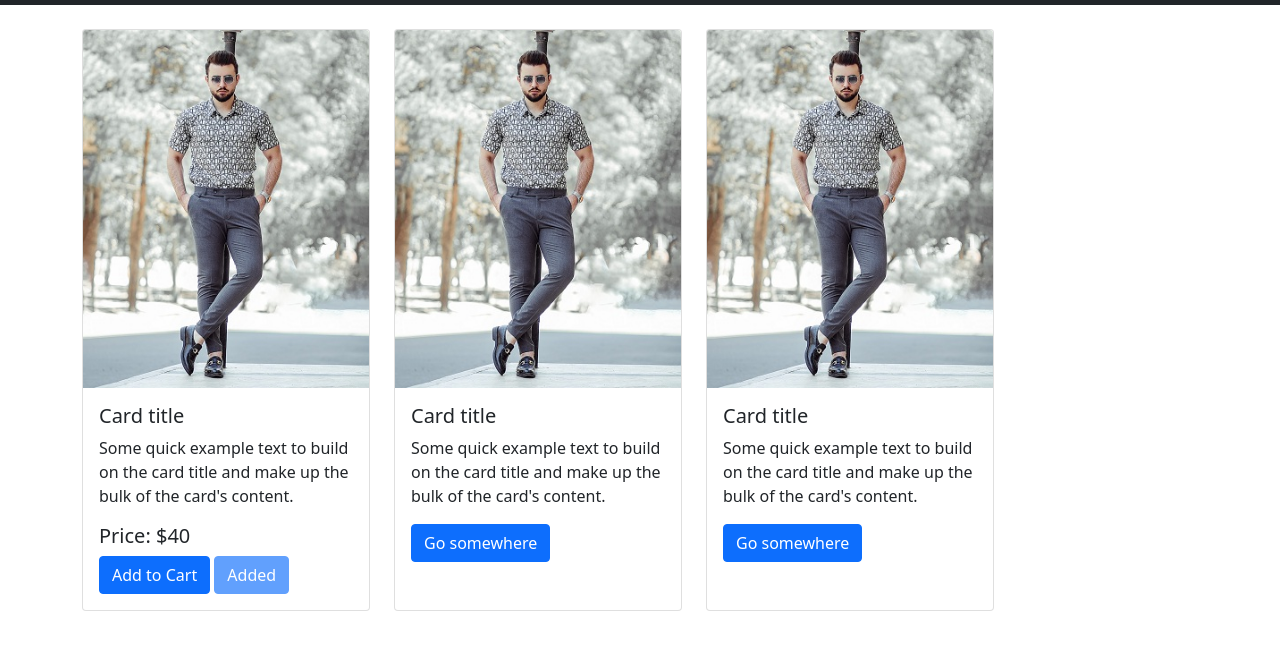
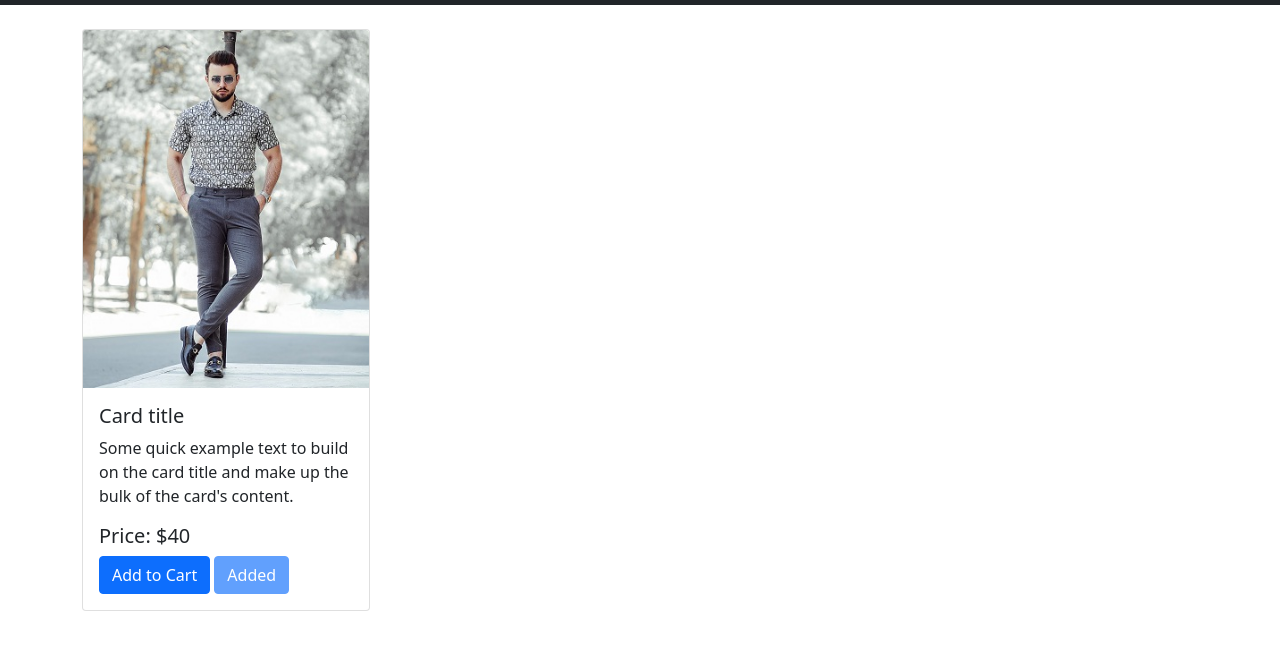
Before and after one commit to musakazim989/vanillajs_addto_cart, a website with bundled scripts: page index.html in a window 1280 px wide. Shown: the part 51-698 px from the top of the page. Built offline with nearby package versions, Linux system fonts and the light colour scheme.

Commit message:
showproduct linked to html

```diff
--- /dev/null
+++ b/assets/js/showProducts.js
@@ -0,0 +1,6 @@
+import products from "./product.js"
+
+showtProducts()
+let showtProducts = () => {
+    const
+}
--- a/index.html
+++ b/index.html
@@ -110,29 +110,6 @@
             <button class="btn btn-primary" disabled>Added</button>
           </div>
         </div>
-
-        <div class="card me-4" style="width: 18rem">
-          <img src="./assets/images/1.jpg" class="card-img-top" alt="..." />
-          <div class="card-body">
-            <h5 class="card-title">Card title</h5>
-            <p class="card-text">
-              Some quick example text to build on the card title and make up the
-              bulk of the card's content.
-            </p>
-            <a href="#" class="btn btn-primary">Go somewhere</a>
-          </div>
-        </div>
-        <div class="card me-4" style="width: 18rem">
-          <img src="./assets/images/1.jpg" class="card-img-top" alt="..." />
-          <div class="card-body">
-            <h5 class="card-title">Card title</h5>
-            <p class="card-text">
-              Some quick example text to build on the card title and make up the
-              bulk of the card's content.
-            </p>
-            <a href="#" class="btn btn-primary">Go somewhere</a>
-          </div>
-        </div>
       </div>
     </section>
 
@@ -141,5 +118,6 @@
       integrity="sha384-MrcW6ZMFYlzcLA8Nl+NtUVF0sA7MsXsP1UyJoMp4YLEuNSfAP+JcXn/tWtIaxVXM"
       crossorigin="anonymous"
     ></script>
+    <script src="./assets/js/showProducts.js"></script>
   </body>
 </html>
```
